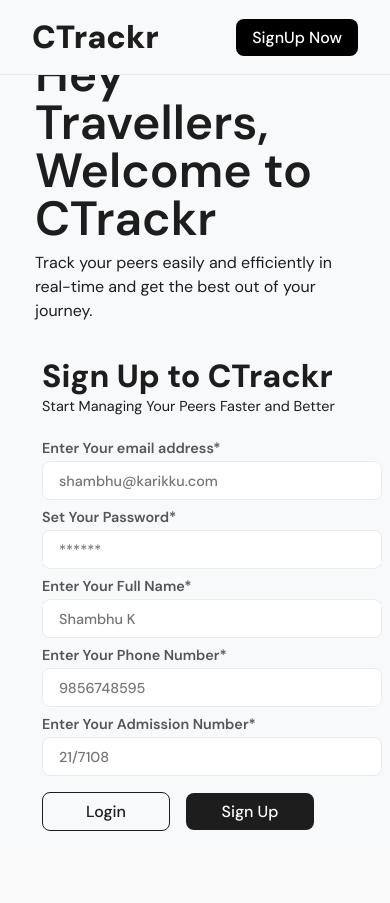
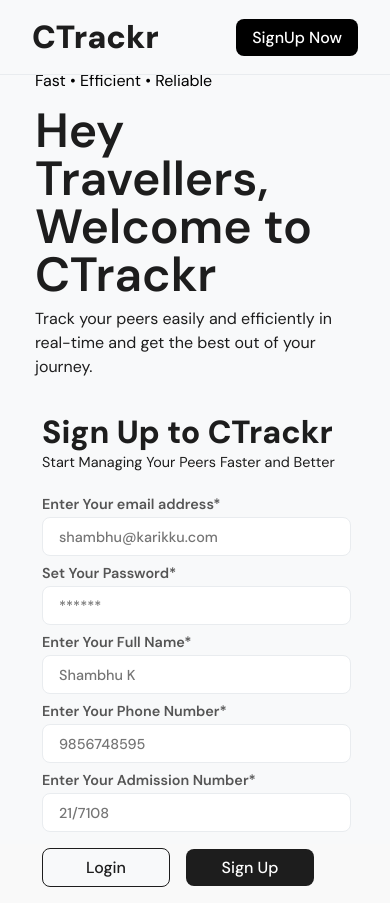
Before and after one commit to AswinAsok/ctrackr, a React (Vite) app: page /signup in a window 390 px wide. Before the commit the page ends 847 px from the top, so only its background shows below. Built offline with nearby package versions, Linux system fonts and the light colour scheme; no server answers.

Commit message:
feat(auth):css-fix

```diff
--- a/src/pages/Auth/Login.module.css
+++ b/src/pages/Auth/Login.module.css
@@ -4,6 +4,14 @@
     align-items: center;
     height: 100vh;
     background-color: #f8f9fa;
+}
+
+nav {
+    position: fixed;
+    top: 0;
+    left: 0;
+    right: 0;
+    z-index: 1000;
 }
 
 .navbarContainer {
@@ -13,12 +21,6 @@
     display: flex;
     justify-content: space-between;
     align-items: center;
-
-    position: fixed;
-    top: 0;
-    left: 0;
-    right: 0;
-    z-index: 1000;
 }
 
 .navbarHeaderText {
@@ -186,10 +188,15 @@
         flex-direction: column;
         justify-content: center;
         align-items: center;
+        margin-top: 7rem;
     }
 
     .authRightSide {
         margin-top: 2rem;
+    }
+
+    .authInput {
+        width: 90%;
     }
 }
 
```
